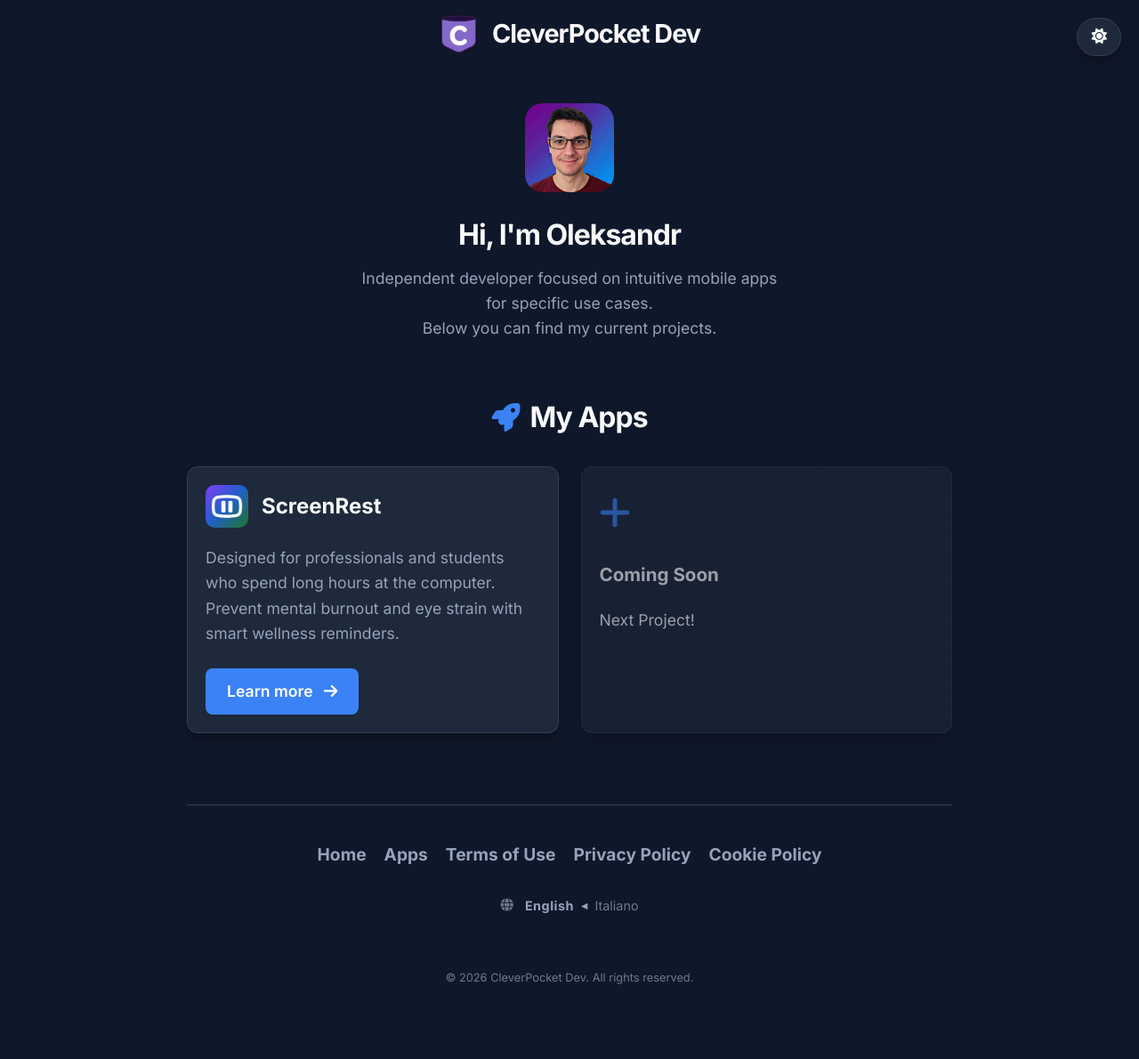
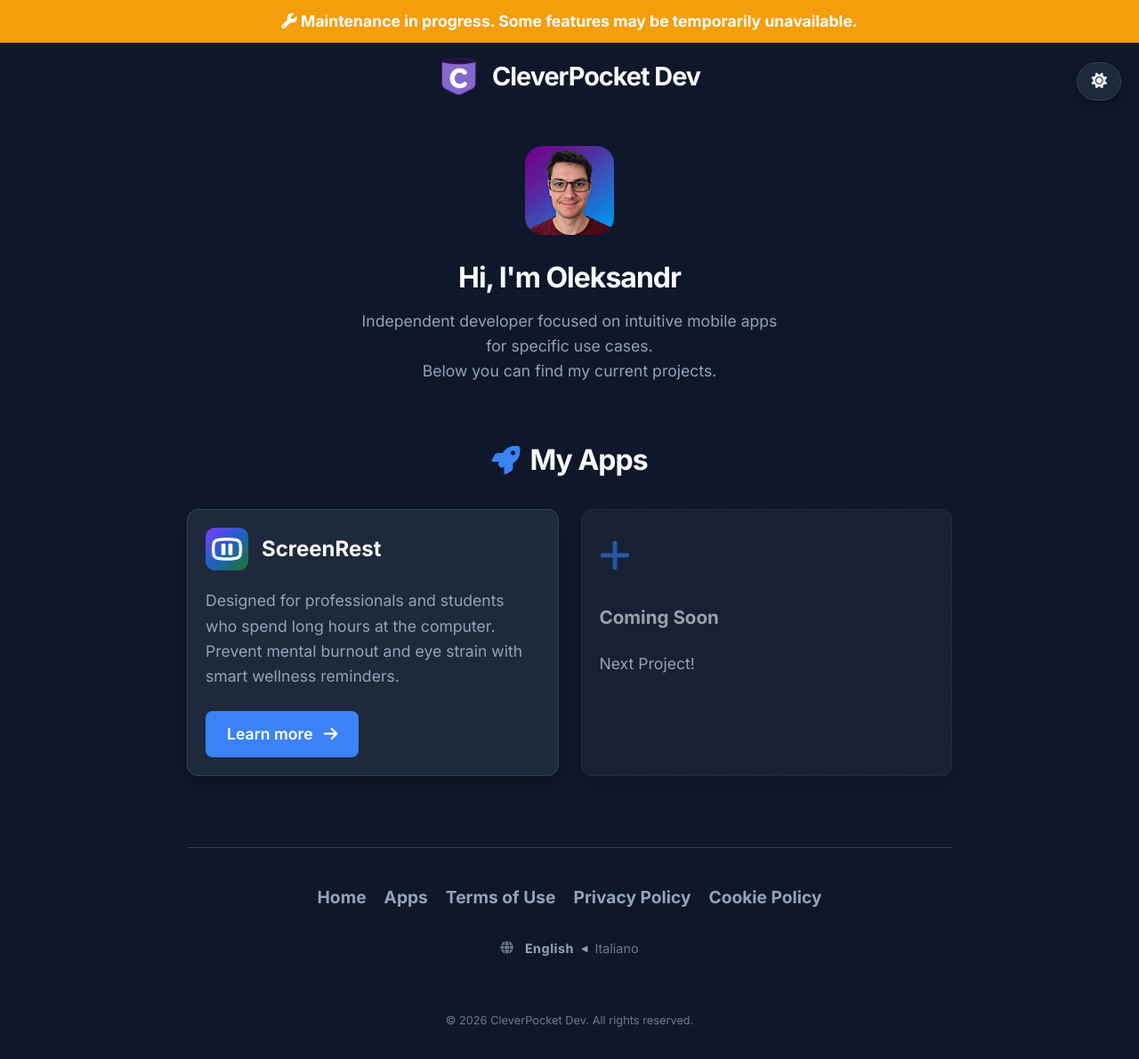
Before and after one commit to digitalcreat0r/sitoweb, a Jekyll site: the page built from index.html, in a window 1280 px wide and 1190 px high. Shown: the whole window at 89% size. Built offline with Jekyll 4.4.1, drawn with Linux system fonts in a browser that asks for light colours; some of the changed lines change nothing that is shown.

Commit message:
aggiornamento

```diff
--- a/_config.yml
+++ b/_config.yml
@@ -28,5 +28,4 @@
     output: true
 
 # Banner di Manutenzione, mettere su true durante la manutenzione, altrimenti su false
-maintenance_mode: false
-maintenance_message: "Maintenance in progress. Some features may be temporarily unavailable."
+maintenance_mode: true
```
